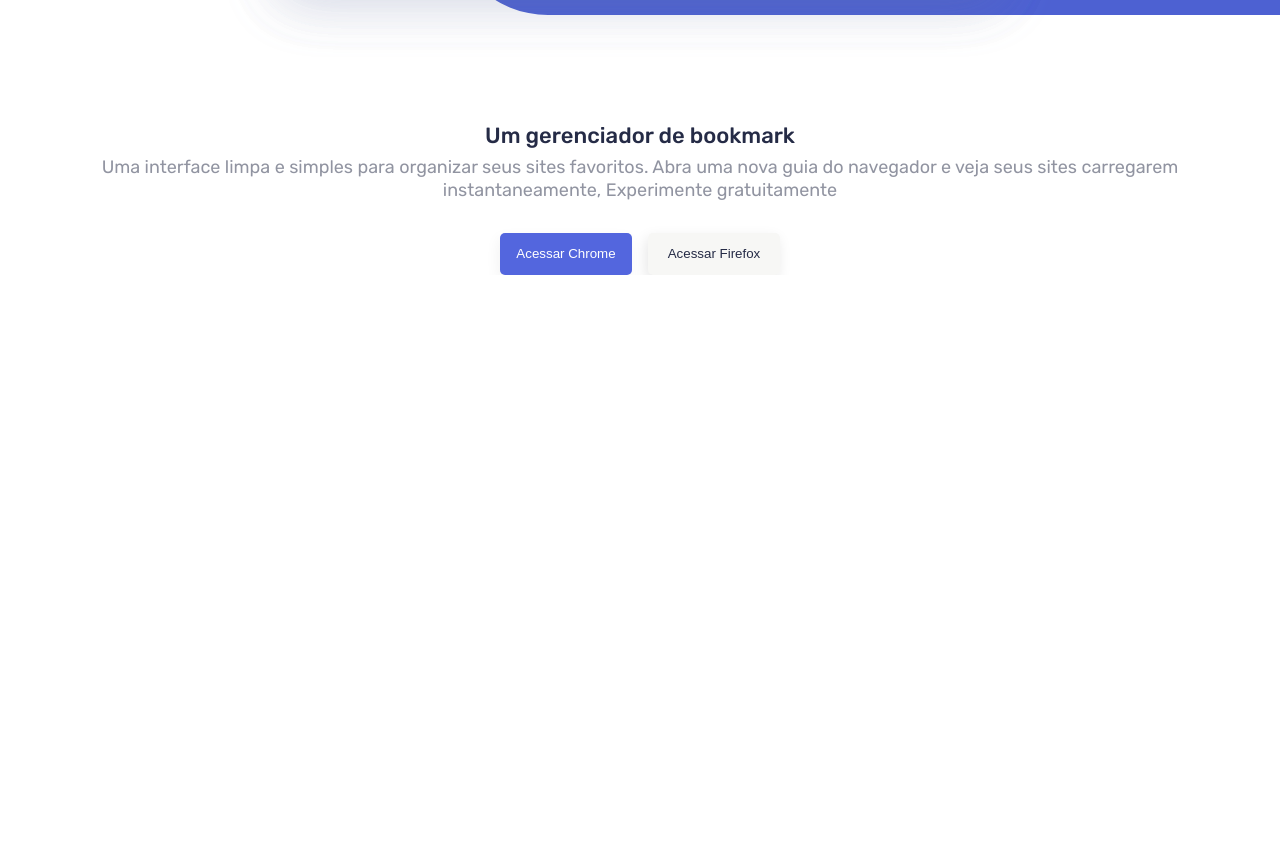
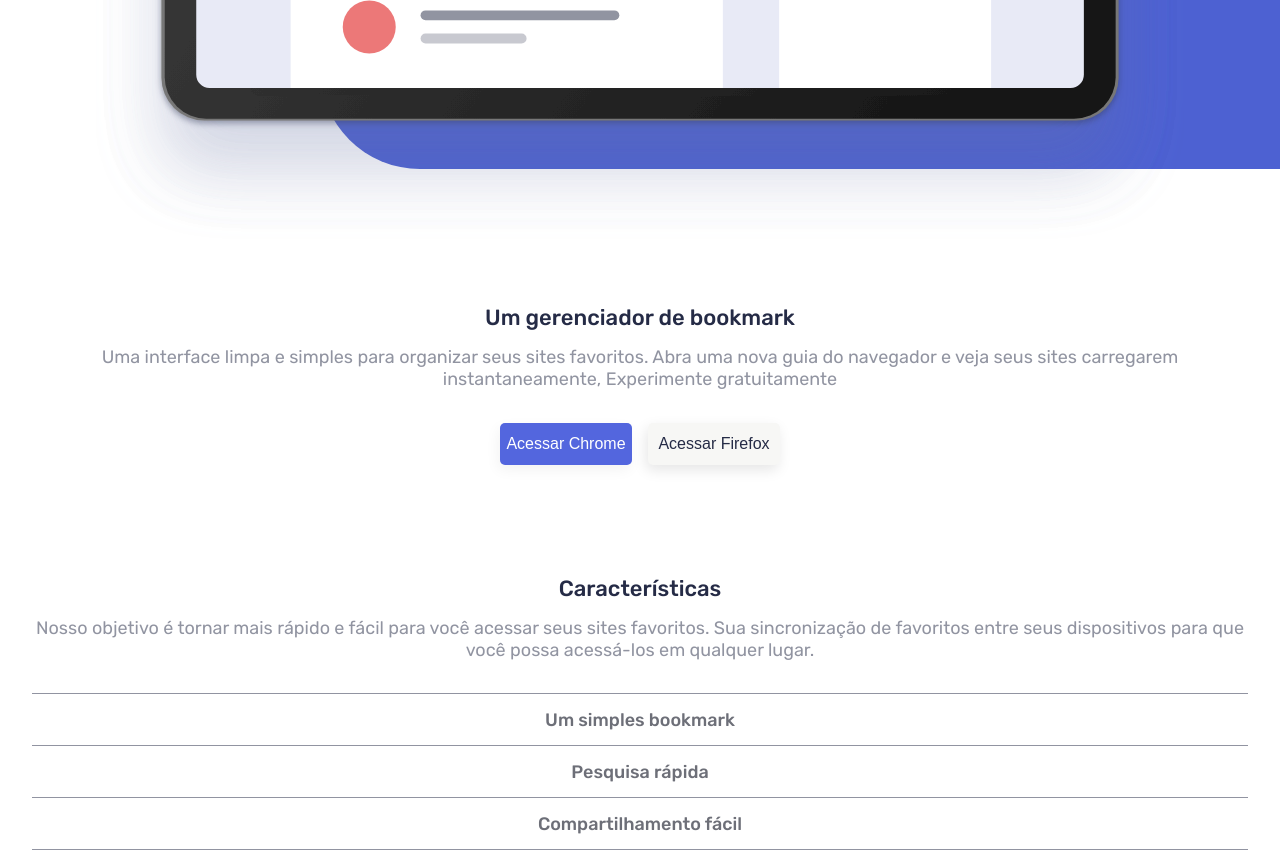
Before and after one commit to LipePLima/bookmark, an Angular app: page / in a window 1280 px wide. Shown: the part 660-1510 px from the top of the page. Before the commit the page ends 935 px from the top, so only its background shows below. Built offline with nearby package versions, Linux system fonts and the light colour scheme.

Commit message:
feat: componente features em desenvolvimento

```diff
--- a/src/app/app.component.html
+++ b/src/app/app.component.html
@@ -1,4 +1,5 @@
 <app-header></app-header>
 <main>
   <app-manager></app-manager>
+  <app-features></app-features>
 </main>
--- a/src/app/app.component.scss
+++ b/src/app/app.component.scss
@@ -3,8 +3,13 @@ main {
     display: inline-block;
     text-align: center;
     padding: 34px 0 0 0;
+    margin-bottom: 7rem;
 
     height: 100%;
     width: 100%;
   }
+
+  app-features {
+    text-align: center;
+  }
 }
--- a/src/app/app.module.ts
+++ b/src/app/app.module.ts
@@ -4,12 +4,14 @@ import { BrowserModule } from '@angular/platform-browser';
 import { AppComponent } from './app.component';
 import { HeaderComponent } from './header/header.component';
 import { ManagerComponent } from './manager/manager.component';
+import { FeaturesComponent } from './features/features.component';
 
 @NgModule({
   declarations: [
     AppComponent,
     HeaderComponent,
-    ManagerComponent
+    ManagerComponent,
+    FeaturesComponent
   ],
   imports: [
     BrowserModule
--- /dev/null
+++ b/src/app/features/features.component.html
@@ -0,0 +1,9 @@
+<section class="features__section">
+  <h1 class="features__title">Características</h1>
+  <p class="features__text">Nosso objetivo é tornar mais rápido e fácil para você acessar seus sites favoritos. Sua sincronização de favoritos entre seus dispositivos para que você possa acessá-los em qualquer lugar.</p>
+  <ul class="features__list">
+    <li class="list__item">Um simples bookmark</li>
+    <li class="list__item">Pesquisa rápida</li>
+    <li class="list__item last-item">Compartilhamento fácil</li>
+  </ul>
+</section>
--- /dev/null
+++ b/src/app/features/features.component.scss
@@ -0,0 +1,37 @@
+.features__section {
+  padding: 0 2rem;
+
+  .features__title {
+    font-size: 22px;
+    font-weight: 500;
+    color: hsl(229, 31%, 21%);
+    line-height: 1.5rem;
+  }
+
+  .features__text {
+      margin: 1rem 0 2rem 0;
+
+      font-weight: 400;
+      color: hsl(229, 8%, 60%);
+      line-height: 1.4rem;
+  }
+
+  .features__list {
+    .list__item {
+      display: flex;
+      justify-content: center;
+      align-items: center;
+
+      height: 51px;
+      border-top: 1px solid hsl(229, 8%, 60%);
+
+      font-weight: 500;
+      color: hsl(229, 5%, 45%);
+    }
+
+    .last-item {
+      border-bottom: 1px solid hsl(229, 8%, 60%);
+    }
+
+  }
+}
--- a/src/app/manager/manager.component.html
+++ b/src/app/manager/manager.component.html
@@ -3,7 +3,7 @@
   <div class="imgs__bottom"></div>
 </div>
 <section class="manager__text">
-  <h2>Um gerenciador de bookmark</h2>
+  <h1>Um gerenciador de bookmark</h1>
   <p>Uma interface limpa e simples para organizar seus sites favoritos. Abra uma nova guia do navegador e veja seus sites carregarem instantaneamente, Experimente gratuitamente</p>
   <div class="text__btns">
     <a href="https://www.google.com/intl/pt-BR/chrome/" target="_blank">
--- a/src/app/manager/manager.component.scss
+++ b/src/app/manager/manager.component.scss
@@ -4,7 +4,7 @@
      .imgs__img {
           position: relative;
           z-index: 2;
-          width: 65%
+          width: 85%
      }
 
      .imgs__bottom {
@@ -15,7 +15,7 @@
           border-bottom-left-radius: 100px;
 
           height: 85%;
-          width: 65%;
+          width: 75%;
           background-color: #4D61D2;
      }
 
@@ -25,16 +25,15 @@
      margin-top: 4rem;
      padding: 0 2rem;
 
-     h2 {
-          font-size: 22px;
-          font-weight: 500;
-          color: hsl(229, 31%, 21%);
-          line-height: 1.5rem;
-     }
+    h1 {
+      font-size: 22px;
+      font-weight: 500;
+      color: hsl(229, 31%, 21%);
+      line-height: 1.5rem;
+    }
 
      p {
-          margin: .5rem 0 2rem 0;
-          font-size: 18px;
+          margin: 1rem 0 2rem 0;
           font-weight: 400;
           color: hsl(229, 8%, 60%);
           line-height: 1.4rem;
@@ -46,6 +45,8 @@
                width: 132px;
                border: none;
                border-radius: 5px;
+
+               font-size: 16px;
           }
 
           .btn__chrome {
```
Also changed, not shown: src/app/features/features.component.ts (added, +10 -0 lines), 1 other file (tests, documents, lock files or other folders).
